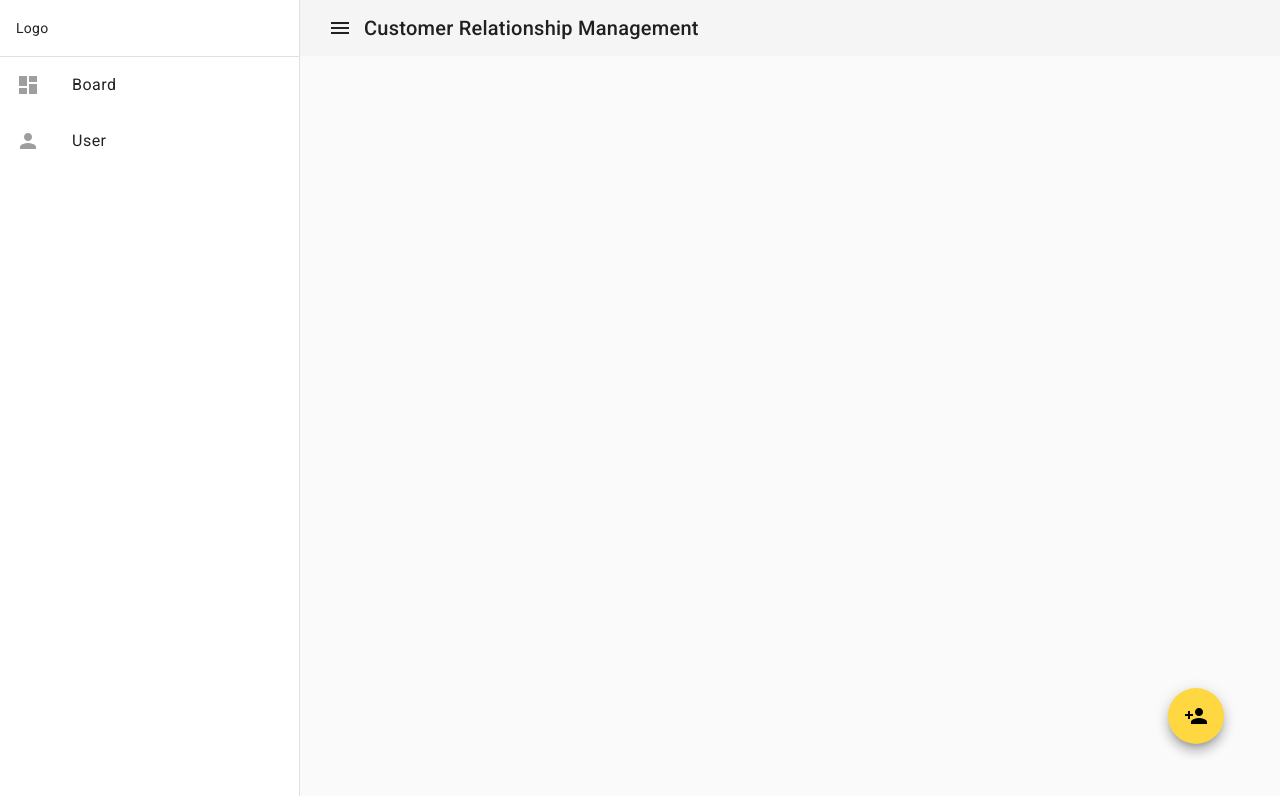
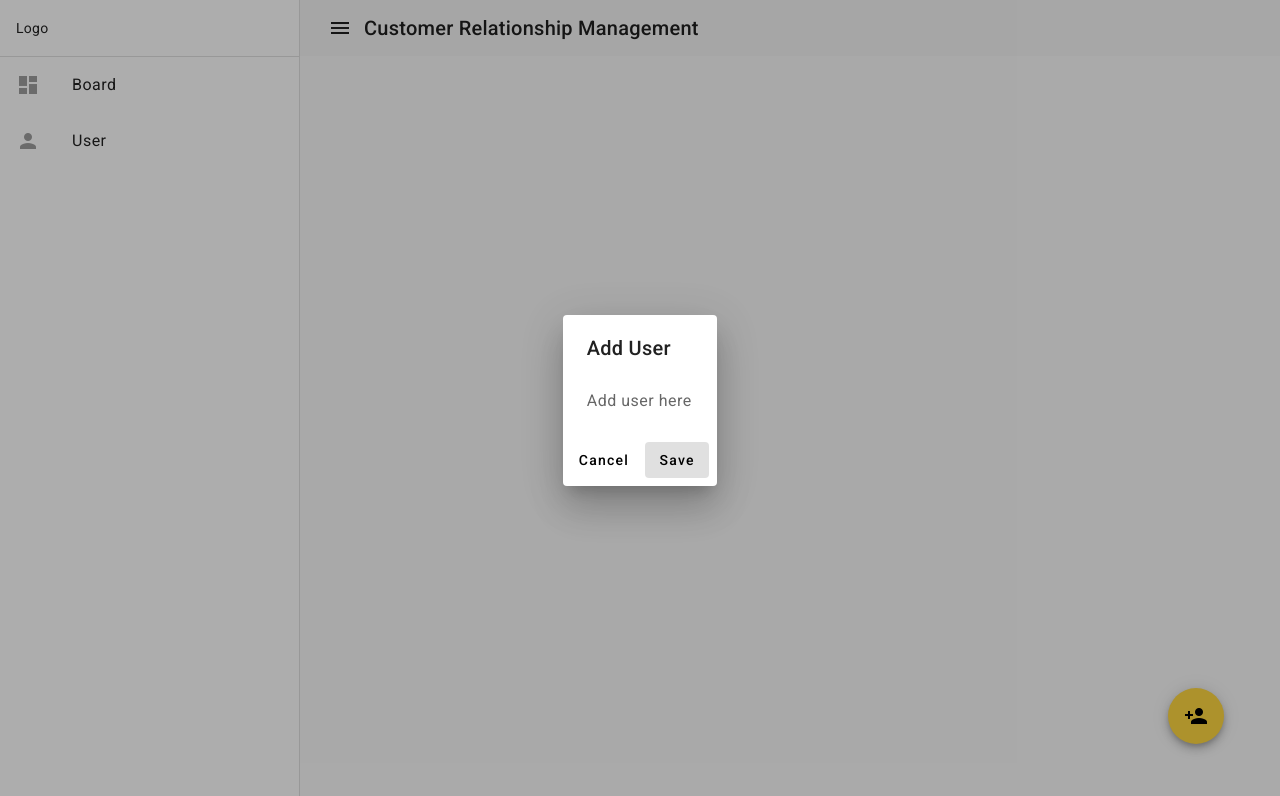
Before and after one commit to BiancaFlorut/Simple-CRM, an Angular app: page /user in a window 1280 px wide. Both pictures are taken after a click on the button "person_add". Shown: the top 796 px of the page. Built offline with nearby package versions, Linux system fonts and the light colour scheme.

Commit message:
dialog-add-user component

```diff
--- /dev/null
+++ b/src/app/dialog-add-user/dialog-add-user.component.html
@@ -0,0 +1,13 @@
+<h2 mat-dialog-title>Add User</h2>
+<mat-dialog-content>
+  Add user here
+  <!-- <p>What's your favorite animal?</p>
+  <mat-form-field>
+    <mat-label>Favorite Animal</mat-label>
+    <input matInput [(ngModel)]="animal" />
+  </mat-form-field> -->
+</mat-dialog-content>
+<mat-dialog-actions>
+  <button mat-button (click)="onNoClick()">Cancel</button>
+  <button mat-button [mat-dialog-close]="" cdkFocusInitial>Save</button>
+</mat-dialog-actions>
--- /dev/null
+++ b/src/app/dialog-add-user/dialog-add-user.component.ts
@@ -0,0 +1,30 @@
+import { Component, inject } from '@angular/core';
+import { FormsModule } from '@angular/forms';
+import { MatButtonModule } from '@angular/material/button';
+import { MatDialogActions, MatDialogClose, MatDialogRef, MatDialogTitle } from '@angular/material/dialog';
+import { MatDialogContent } from '@angular/material/dialog';
+import { MatFormFieldModule } from '@angular/material/form-field';
+import {MatInputModule} from '@angular/material/input';
+
+@Component({
+  selector: 'app-dialog-add-user',
+  standalone: true,
+  imports: [MatFormFieldModule,
+    MatInputModule,
+    FormsModule,
+    MatButtonModule,
+    MatDialogTitle,
+    MatDialogContent,
+    MatDialogActions,
+    MatDialogClose,],
+  templateUrl: './dialog-add-user.component.html',
+  styleUrl: './dialog-add-user.component.scss'
+})
+export class DialogAddUserComponent {
+  readonly dialogRef = inject(MatDialogRef<DialogAddUserComponent>);
+
+  onNoClick(): void {
+    this.dialogRef.close();
+  }
+
+}
--- a/src/app/user/user.component.html
+++ b/src/app/user/user.component.html
@@ -1,3 +1,9 @@
-<button mat-fab class="add-user-button" matTooltip="Add user" [matTooltipPosition]="'above'">
+<button
+  mat-fab
+  class="add-user-button"
+  matTooltip="Add user"
+  [matTooltipPosition]="'above'"
+  (click)="openDialog()"
+>
   <mat-icon>person_add</mat-icon>
 </button>
--- a/src/app/user/user.component.ts
+++ b/src/app/user/user.component.ts
@@ -1,7 +1,9 @@
-import { Component } from '@angular/core';
+import { Component, inject } from '@angular/core';
 import {MatIconModule} from '@angular/material/icon';
 import {MatButtonModule} from '@angular/material/button';
 import {MatTooltipModule} from '@angular/material/tooltip';
+import {MatDialog} from '@angular/material/dialog';
+import { DialogAddUserComponent } from '../dialog-add-user/dialog-add-user.component';
 
 @Component({
   selector: 'app-user',
@@ -11,5 +13,9 @@ import {MatTooltipModule} from '@angular/material/tooltip';
   styleUrl: './user.component.scss'
 })
 export class UserComponent {
+  readonly dialog = inject(MatDialog);
 
+  openDialog() {
+    this.dialog.open(DialogAddUserComponent);
+  }
 }
```
Also changed, not shown: src/app/dialog-add-user/dialog-add-user.component.scss (added), 1 other file (tests, documents, lock files or other folders).
